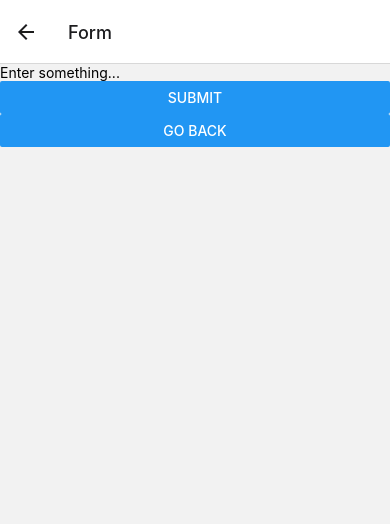
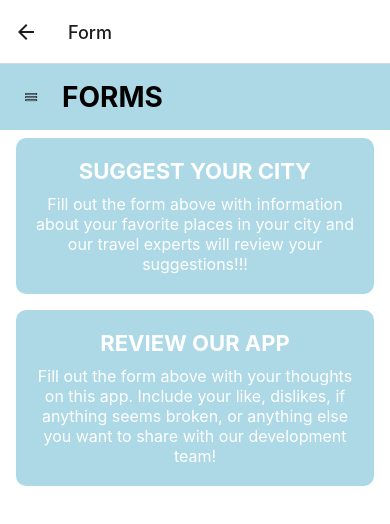
Before and after one commit to marinarosenwald/RoamRaveApplication, a React Native app: screen /Form in a window 390 px wide. Shown: the top 524 px of the page. Built offline with nearby package versions, Linux system fonts and the light colour scheme.

Commit message:
#4 Adding FormsView

```diff
--- a/App.js
+++ b/App.js
@@ -4,6 +4,7 @@ import { NavigationContainer } from '@react-navigation/native';
 import { createNativeStackNavigator } from '@react-navigation/native-stack';
 import ContentView from './components/ContentView';
 import FormsView from './components/FormsView';
+
 import MapViewComponent from './components/MapViewComponent';
 import Menu from './components/Menu';
 
--- a/components/ContentView.js
+++ b/components/ContentView.js
@@ -16,9 +16,9 @@ const ContentView = ({ navigation }) => {
         <TouchableOpacity style={styles.button} onPress={() => navigation.navigate('Suggestions')}>
           <Text style={styles.buttonText}>SUGGESTIONS</Text>
         </TouchableOpacity>
-        <TouchableOpacity style={styles.button} onPress={() => navigation.navigate('Forms')}>
-          <Text style={styles.buttonText}>FORMS</Text>
-        </TouchableOpacity>
+        <TouchableOpacity style={styles.button} onPress={() => navigation.navigate('Form')}>
+    <Text style={styles.buttonText}>FORMS</Text>
+</TouchableOpacity>
         <TouchableOpacity style={styles.button} onPress={() => navigation.navigate('Favorites')}>
           <Text style={styles.buttonText}>FAVORITES</Text>
         </TouchableOpacity>
--- a/components/FormsView.js
+++ b/components/FormsView.js
@@ -1,26 +1,40 @@
+// FormsView.js
 import React, { useState } from 'react';
-import { View, TextInput, Button, Text } from 'react-native';
+
+import { View, Text, TextInput, TouchableOpacity, StyleSheet, SafeAreaView, StatusBar, ScrollView, Image } from 'react-native';
+
+
+
 import styles from '../styles';
 
 const FormsView = ({ navigation }) => {
-  const [input, setInput] = useState('');
+  const [city, setCity] = useState('');
+  const [review, setReview] = useState('');
 
-  const handleSubmit = () => {
-    alert(`Form submitted with: ${input}`);
-    setInput('');
-  };
+  // Define your submit functions here
 
   return (
-    <View style={styles.formContainer}>
-      <TextInput
-        style={styles.input}
-        onChangeText={setInput}
-        value={input}
-        placeholder="Enter something..."
-      />
-      <Button title="Submit" onPress={handleSubmit} />
-      <Button title="Go Back" onPress={() => navigation.goBack()} />
-    </View>
+    <SafeAreaView style={styles.formScreenContainer}>
+      <StatusBar backgroundColor="#FFC0CB" barStyle="dark-content" />
+      <ScrollView>
+        <View style={styles.formHeaderContainer}>
+          <Image source={require('../assets/NavIcon.png')} style={styles.menuIcon} />
+          <Text style={styles.formHeaderText}>FORMS</Text>
+        </View>
+        <TouchableOpacity style={styles.formButton} onPress={() => {/* Your code here */}}>
+          <Text style={styles.formButtonTitle}>SUGGEST YOUR CITY</Text>
+          <Text style={styles.formButtonDescription}>
+            Fill out the form above with information about your favorite places in your city and our travel experts will review your suggestions!!!
+          </Text>
+        </TouchableOpacity>
+        <TouchableOpacity style={styles.formButton} onPress={() => {/* Your code here */}}>
+          <Text style={styles.formButtonTitle}>REVIEW OUR APP</Text>
+          <Text style={styles.formButtonDescription}>
+            Fill out the form above with your thoughts on this app. Include your like, dislikes, if anything seems broken, or anything else you want to share with our development team!
+          </Text>
+        </TouchableOpacity>
+      </ScrollView>
+    </SafeAreaView>
   );
 };
 
--- a/styles.js
+++ b/styles.js
@@ -2,10 +2,51 @@
 import { StyleSheet } from 'react-native';
 
 export default StyleSheet.create({
+    formScreenContainer: {
+        flex: 1,
+        backgroundColor: '#FFF',
+      },
+      formHeaderContainer: {
+        backgroundColor: '#ADD8E6',
+        flexDirection: 'row',
+        alignItems: 'center',
+        padding: 16,
+      },
+      formHeaderText: {
+        fontSize: 28,
+        fontWeight: 'bold',
+        color: '#000',
+        marginLeft: 16,
+      },
+      formButton: {
+        backgroundColor: '#ADD8E6',
+        padding: 20,
+        marginHorizontal: 16,
+        marginVertical: 8,
+        borderRadius: 10,
+        justifyContent: 'center',
+        alignItems: 'center',
+      },
+      formButtonTitle: {
+        fontSize: 22,
+        fontWeight: 'bold',
+        color: '#FFFFFF',
+      },
+      formButtonDescription: {
+        fontSize: 16,
+        color: '#FFFFFF',
+        marginTop: 10,
+        textAlign: 'center',
+      },
+      menuIcon: {
+        width: 30,
+        height: 30,
+        resizeMode: 'contain',
+      },
   screenContainer: {
     flex: 1,
     borderWidth: 8,
-    borderColor: '#0000FF', // Deep blue border color
+    borderColor: '#0000FF',
     borderRadius: 25,
     margin: 10,
     marginTop: 50,
```
